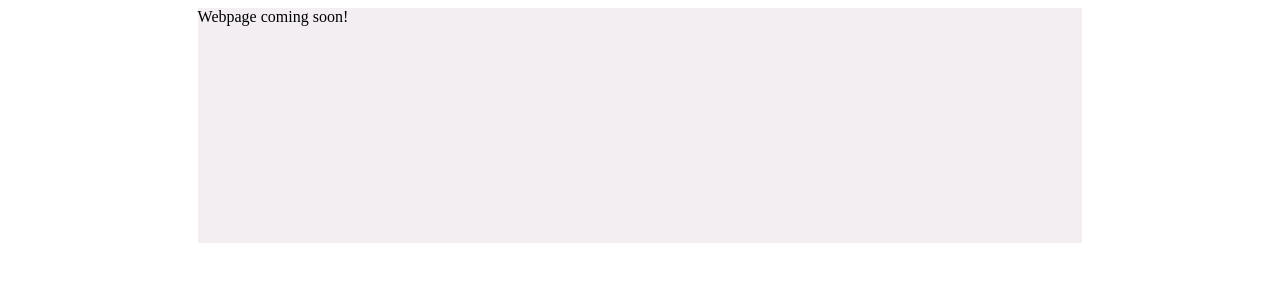
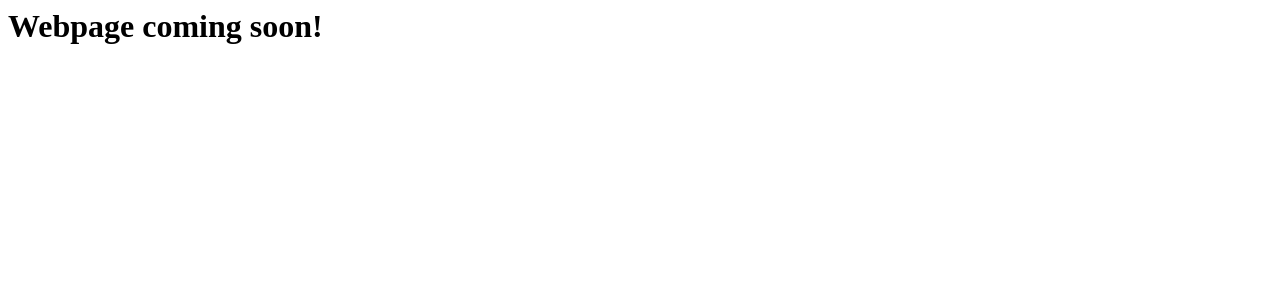
Before and after one commit to stephensilber/stephensilber.github.io, a plain HTML site: page index.html in a window 1280 px wide. Drawn offline with Linux system fonts and the light colour scheme.

Commit message:
Update index.html

```diff
--- a/index.html
+++ b/index.html
@@ -3,6 +3,6 @@
 <title>Stephen Silber</title>
 </head>
 <body>
-<div style="width: 70%; height: 30%; background-color: #f3eef2; margin: auto;"><p>Webpage coming soon!</p></div>
+<h1>Webpage coming soon!</h1>
 </body>
 </html>
```
